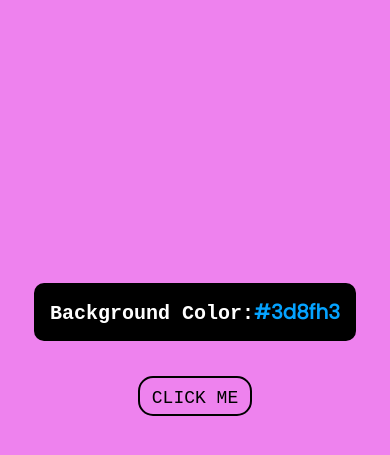
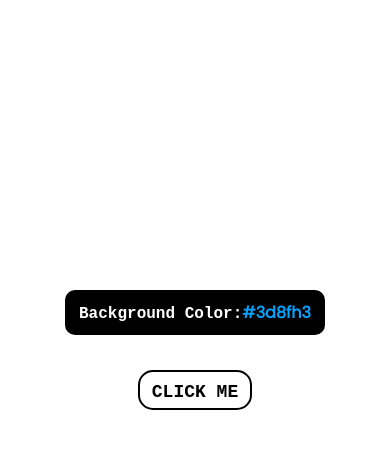
Before and after one commit to thelokesha/js1, a plain HTML site: page index.html in a window 390 px wide. Shown: the part 69-524 px from the top of the page. Drawn offline with Linux system fonts and the light colour scheme.

Commit message:
Update style.css

```diff
--- a/style.css
+++ b/style.css
@@ -8,7 +8,7 @@
 .container{
    min-width:100vw;
     height:100vh;
-    background-color: violet;
+    background-color:#ffffff;
 }
 .navbar{
     min-width:100%;
@@ -71,9 +71,9 @@
 .container .main p {
     background-color: black;
     color:white;
-    font-size:20px;
+    font-size:16px;
    font-weight:900;
-   padding:14px 16px;
+   padding:10px 14px;
     border-radius:10px;
    margin-bottom: 35px;
  font-family: 'Courier New', Courier, monospace;
@@ -86,7 +86,7 @@
     font-size: 18px;
     background-color:transparent;
     border-radius: 15px;
-    font-weight: 500;
+    font-weight: 800;
      font-family: 'Courier New', Courier, monospace;
 }
 }
```
